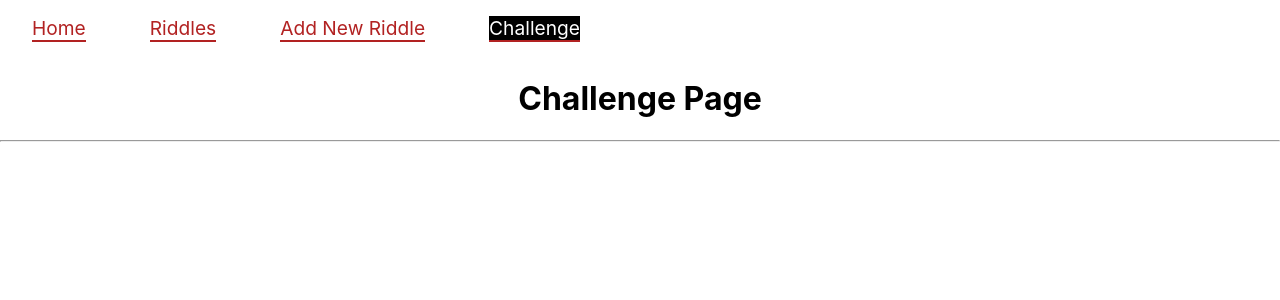
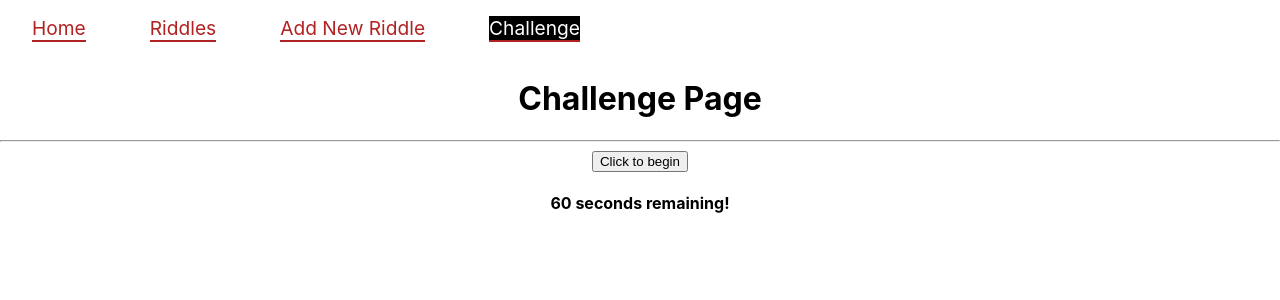
Before and after one commit to mterrano1/riddle-app, a React (Create React App) app: page /challenge in a window 1280 px wide. Shown: the top 300 px of the page. Built offline with nearby package versions, Linux system fonts and the light colour scheme.

Commit message:
create useEffect countdown timer and click event button to start challenge

```diff
--- a/src/Challenge.js
+++ b/src/Challenge.js
@@ -1,10 +1,33 @@
-import React from 'react';
+import React, { useEffect, useState } from 'react';
 
 function Challenge() {
+    const [timeLeft, setTimeLeft] = useState(0);
+
+    useEffect(() => {
+        if (timeLeft === 0) {
+            return;
+        }
+
+        const timer = setTimeout(() => {
+            setTimeLeft(timeLeft => timeLeft - 1);
+        }, 1000);
+
+        return function () {
+            clearTimeout(timer);
+        }
+
+    }, [timeLeft]);
+
+    const handleClick = () => {
+        setTimeLeft(60)
+    }
+
     return (
         <div>
             <h1>Challenge Page</h1>
-            <hr/>
+            <hr />
+            <button onClick={handleClick}>Click to begin</button>
+            {timeLeft ? <h4>{timeLeft} seconds remaining!</h4> : <h4>60 seconds remaining!</h4>}
         </div>
     );
 }
```
